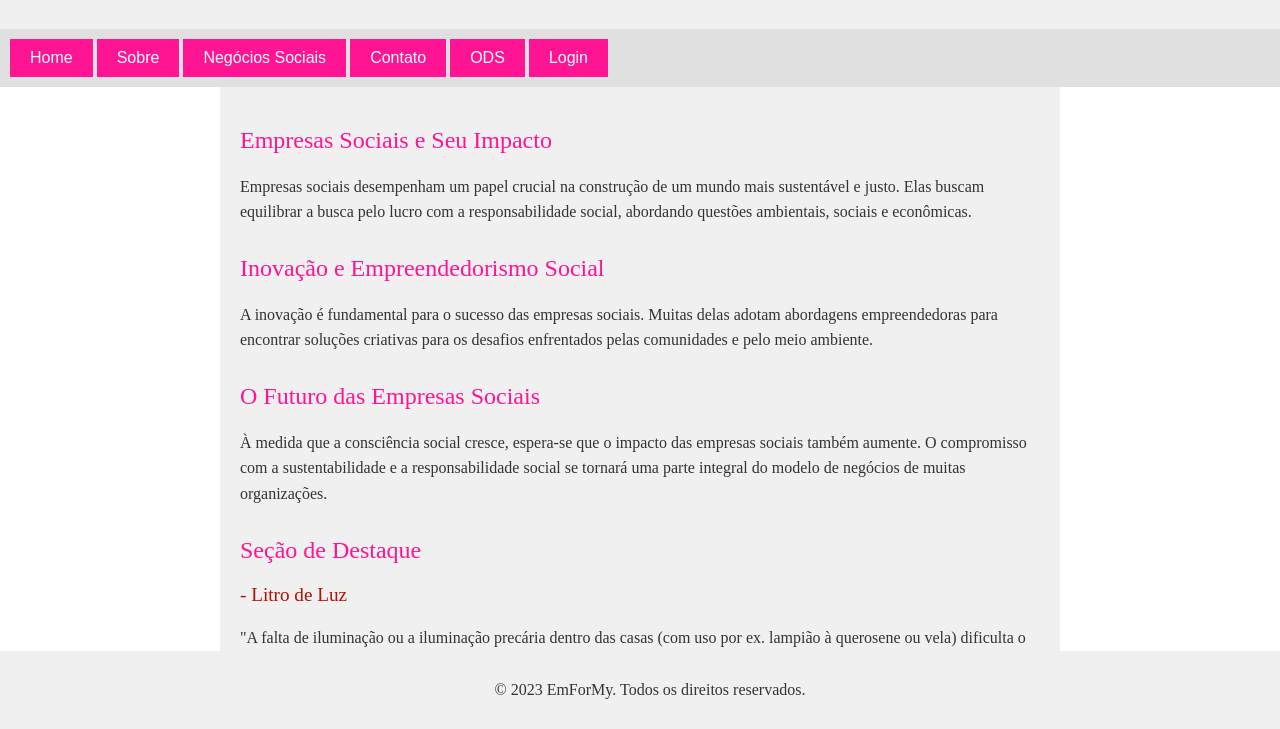
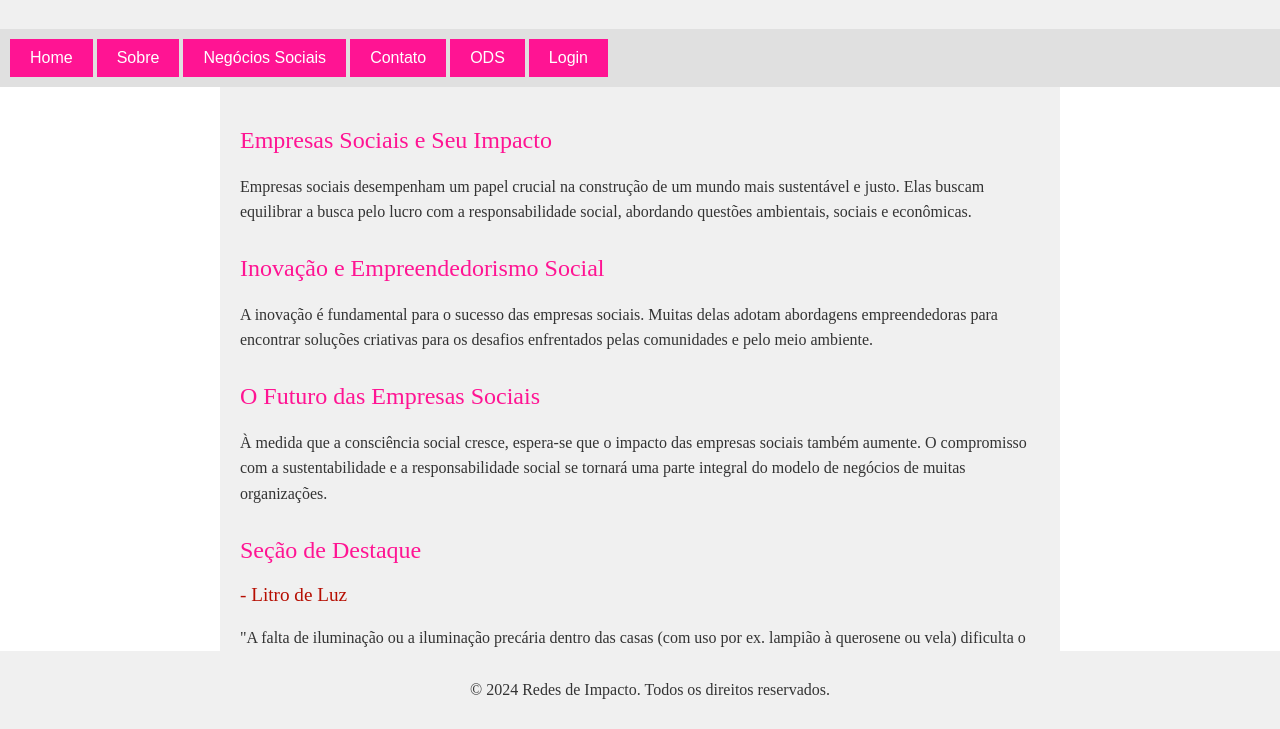
Before and after one commit to gustavo-IFPR/PFI_GustavoE, a plain HTML site: page index.html in a window 1280 px wide. Shown: the part 71-800 px from the top of the page. Drawn offline with Linux system fonts and the light colour scheme.

Commit message:
Update index.html

```diff
--- a/index.html
+++ b/index.html
@@ -48,7 +48,7 @@
     </section>
 
     <footer>
-        <p>&copy; 2023 EmForMy. Todos os direitos reservados.</p>
+        <p>&copy; 2024 Redes de Impacto. Todos os direitos reservados.</p>
     </footer>
 
 </body>
```
